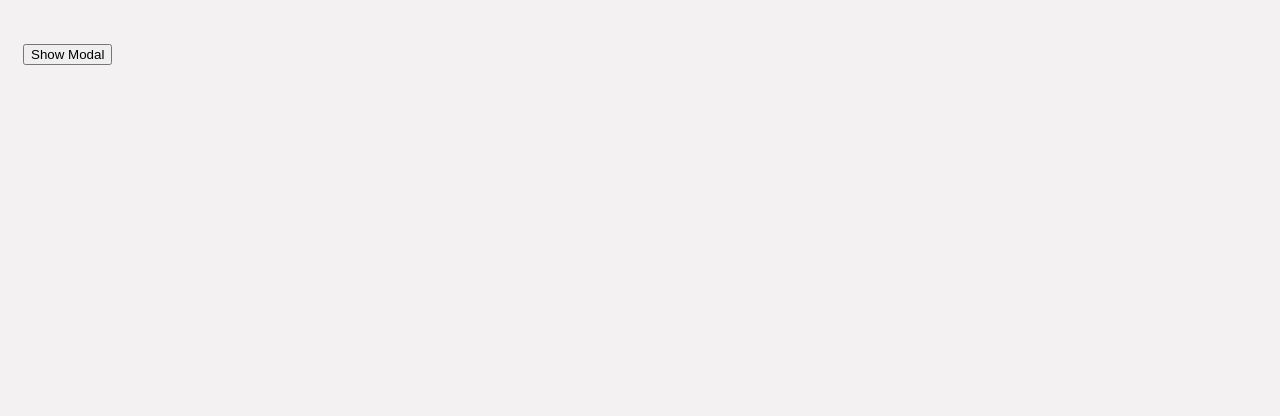
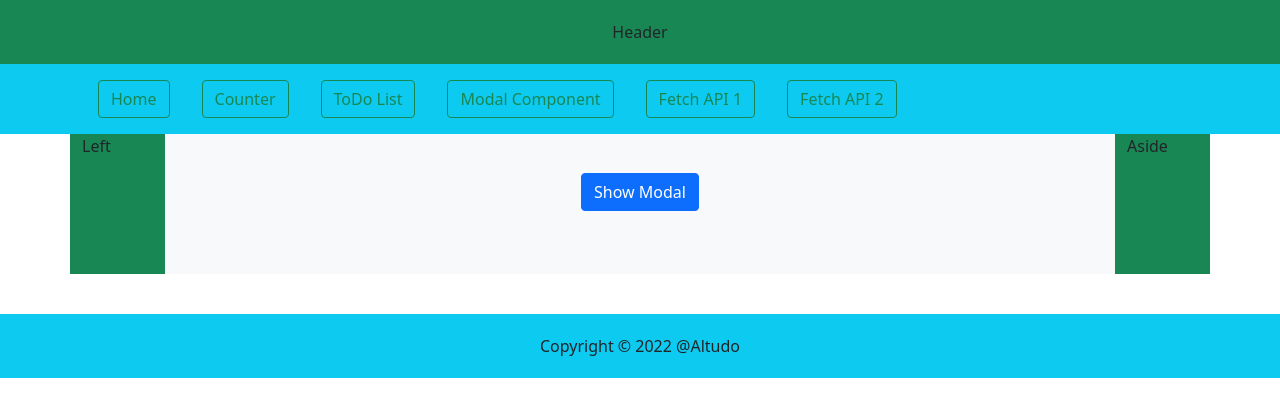
Before and after one commit to ervkgithub/cepta_react_training, a React (Create React App) app: page /compmodal in a window 1280 px wide. Shown: the top 416 px of the page. Built offline with nearby package versions, Linux system fonts and the light colour scheme.

Commit message:
Router component created

```diff
--- a/package.json
+++ b/package.json
@@ -6,8 +6,11 @@
     "@testing-library/jest-dom": "^5.16.4",
     "@testing-library/react": "^12.1.4",
     "@testing-library/user-event": "^13.5.0",
+    "bootstrap": "^5.1.3",
     "react": "^18.0.0",
+    "react-bootstrap": "^2.3.0",
     "react-dom": "^18.0.0",
+    "react-router-dom": "^6.3.0",
     "react-scripts": "5.0.0",
     "web-vitals": "^2.1.4"
   },
--- a/src/App.js
+++ b/src/App.js
@@ -1,24 +1,42 @@
-import logo from './logo.svg';
-import './App.css';
+import { BrowserRouter, Route, Routes } from 'react-router-dom';
+import Header from './common/Header';
+import Footer from './common/Footer';
+import Menu  from './common/Menu';
+import Home  from './Home';
+import Counter  from './component/Counter';
+// import FunComp  from './component/FunComp';
+import ToDoAssignment  from './component/ToDoAssignment';
+import ComponentModal  from './component/ComponentModal';
+import ComponentAPI  from './component/ComponentAPI';
+import FetchAPI  from './component/FetchAPI';
 
 function App() {
   return (
-    <div className="App">
-      <header className="App-header">
-        <img src={logo} className="App-logo" alt="logo" />
-        <p>
-          Edit <code>src/App.js</code> and save to reload.
-        </p>
-        <a
-          className="App-link"
-          href="https://reactjs.org"
-          target="_blank"
-          rel="noopener noreferrer"
-        >
-          Learn React
-        </a>
-      </header>
-    </div>
+    <BrowserRouter>
+    <Header/>
+    <main>
+    <Menu/>
+      <div className='container'>
+        <div className='row'>
+        <div className='col-lg-1 bg-success'>Left</div>
+            <div className='col-sm-10 col-lg-10 bg-light main-wrapper'>
+              <Routes>
+                <Route path='/' element = {<Home/>}/>
+                <Route path='/home' element = {<Home/>}/>
+                <Route path='/counter' element = {<Counter/>}/>
+                <Route path='/compmodal' element = {<ComponentModal/>}/>
+                <Route path='/todo' element = {<ToDoAssignment/>}/>
+                <Route path='/compapi' element = {<ComponentAPI/>}/>
+                <Route path='/fetchapi' element = {<FetchAPI/>}/>
+              </Routes>
+            </div>
+            <div className='col-lg-1 bg-success'>Aside</div>
+        </div>
+      </div>
+      </main>
+      <Footer/>
+    </BrowserRouter>
+
   );
 }
 
--- /dev/null
+++ b/src/common/Footer.js
@@ -0,0 +1,16 @@
+import React from 'react';
+
+const Footer = () => {
+    return(
+        <>
+            <div className='bg-info'>
+                <footer className='footer-wrap'>
+                    Copyright &copy; 2022 @Altudo
+                </footer>
+            </div>
+
+        </>
+    )
+}
+
+export default Footer;
--- /dev/null
+++ b/src/common/Header.js
@@ -0,0 +1,15 @@
+import React from 'react';
+
+const Header = () => {
+    return(
+        <>
+            <div className='bg-success'>
+                <header className='header-wrap'>
+                    Header
+                </header>
+            </div>
+        </>
+    )
+}
+
+export default Header;
--- /dev/null
+++ b/src/common/Menu.js
@@ -0,0 +1,26 @@
+
+import { Link } from 'react-router-dom';
+import { Nav, Navbar } from 'react-bootstrap';
+
+const Menu = () => {
+
+    return (
+        <>
+            <div className='bg-info'>
+                <div className='container'>
+                    <Navbar expand="lg">
+                        <Nav.Link><Link to="/home" className='btn btn-outline-success'>Home</Link></Nav.Link>
+                        <Nav.Link><Link to="/counter" className='btn btn-outline-success'>Counter</Link></Nav.Link>
+                        <Nav.Link><Link to="/todo" className='btn btn-outline-success'>ToDo List</Link></Nav.Link>
+                        <Nav.Link><Link to="/compmodal" className='btn btn-outline-success'>Modal Component</Link></Nav.Link>
+                        <Nav.Link><Link to="/compapi" className='btn btn-outline-success'>Fetch API 1</Link></Nav.Link>
+                        <Nav.Link><Link to="/fetchapi" className='btn btn-outline-success'>Fetch API 2</Link></Nav.Link>
+                    </Navbar>
+
+                </div>
+            </div>
+        </>
+    )
+}
+
+export default Menu;
--- /dev/null
+++ b/src/component/ComponentAPI.js
@@ -0,0 +1,30 @@
+import React, { useState, useEffect } from "react";
+
+const ComponentAPI = () => {
+    const [apiDataArr, setApiDataArr] = useState();
+
+    useEffect(() => {
+        fetch('https://api.publicapis.org/entries')
+            .then((resp) => {
+                return resp.json();
+            })
+            .then((data) => {
+                console.log(data);
+                setApiDataArr(data.entries);
+            })
+        console.log(apiDataArr);
+    })
+
+    return (
+        <>
+            <div>API Call using useEffect</div>
+            <ul class="list-group">
+                {apiDataArr && apiDataArr.map((item) => (
+                    <li class="list-group-item">{item.Description}</li>
+                ))}
+            </ul>
+        </>
+    )
+}
+
+export default ComponentAPI;
--- a/src/component/ComponentModal.js
+++ b/src/component/ComponentModal.js
@@ -1,24 +1,25 @@
-import React, {useState} from 'react'
+import React, { useState } from 'react'
 
-const ComponentModal = () =>{
+const ComponentModal = () => {
     const [status, setStatus] = useState(false);
-    const showModal = () =>{
+    const showModal = () => {
         setStatus(status => true);
     }
-   const closeModal = ()=>{
+    const closeModal = () => {
         setStatus(status => false);
     }
-    return(
+    return (
         <>
-        <br></br><br></br>
-           <button type='button' onClick={showModal}>Show Modal</button> <br></br>
+            <br></br>
+            <button className='btn btn-primary modal-btn' type='button' onClick={showModal}>Show Modal</button>
+            <br></br> <br></br>
             {status &&
-            <div className='modal'>
-                <div className='modal-content'>
+                <div className='modal-custom'>
+                    <div className='modal-content-custom'>
                         <div>Modal Title</div>
                         <p>Modal Description</p>
                         <br></br>
-                    <button type='button' onClick={closeModal}>Close</button>
+                        <button className='btn btn-info' type='button' onClick={closeModal}>Close</button>
                     </div>
                 </div>
             }
--- /dev/null
+++ b/src/component/FetchAPI.js
@@ -0,0 +1,56 @@
+import React, { useEffect, useState } from 'react';
+
+const FetchAPI = () => {
+    const [issuesArr, setIssuesArr] = useState([]);
+    const [pageNum] = useState([1, 2, 3, 4, 5, 6, 7, 8, 9, 10]);
+    const [currentPageNum, setCurrentPageNum] = useState(1);
+
+    useEffect(() => {
+        fetch(`https://api.github.com/repositories/1296269/issues?page=${currentPageNum}&per_page=10`)
+            .then((resp) => {
+                return resp.json();
+            })
+            .then((data) => {
+                //console.log(data);
+                setIssuesArr(data);
+                // setIssuesArr([...issuesArr, ...data]);
+            })
+    }, [currentPageNum])
+
+    return (
+        <>
+            <div>
+                Github issues List
+            </div>
+            {
+                pageNum && pageNum.map((item) => (
+                    <button className="btn btn-info btn-sm" onClick={() => setCurrentPageNum(item)}>Page {item}</button>
+                ))
+            }
+
+            <button className='btn btn-primary btn-sm'>Load More...</button>
+            <div className='table-responsive'>
+                <table className='table'>
+                    <tr>
+                        <th>Number</th>
+                        <th>ID</th>
+                        <th>Login User</th>
+                        <th>URL</th>
+                    </tr>
+                    {
+                        issuesArr && issuesArr.map((item) => (
+                            <tr key={item.number}>
+                                <td>{item.number}</td>
+                                <td>{item.id}</td>
+                                <td>{item.user.login}</td>
+                                <td>{item.user.url}</td>
+                            </tr>
+                        ))
+                    }
+                </table>
+            </div>
+        </>
+    )
+}
+
+export default FetchAPI;
--- a/src/index.css
+++ b/src/index.css
@@ -38,6 +38,7 @@ body {
     margin: 0px 0 5px 0px;
     width: 87%;
     display: inline-block;
+    border: 1px solid #ccc;
 }
 
 .todo_list:first-child{margin-top: 20px;}
@@ -53,7 +54,7 @@ body {
 
 /* modal css */
 
-.modal{
+.modal-custom{
   background: #fff;
   text-align: center;
   max-width: 600px;
@@ -63,18 +64,36 @@ body {
   width: 100%;
   left: 0;
   right: 0;
-  top: 25%;
+  top: 35%;
+  border: 1px solid #ccc;
 }
 
-.modal button{
-  cursor: pointer;
-    background: #000;
-    color: #fff;
-    outline: none;
-    border: none;
-    float: right;
-    width: 50px;
-    height: 50px;
-    text-align: center;
-    border-radius: 50%;
+.modal-btn{
+  display: flex !important;
+  margin: auto;
+  text-align: center;
 }
+
+/* Global css */
+
+body{
+  padding: 0;
+  margin: 0;
+}
+
+main{
+  margin: 0 0 40px 0;
+}
+
+header, footer{
+  text-align: center;
+  padding: 20px;
+}
+
+.main-wrapper{
+  padding: 15px 30px;
+}
+
+button.btn.btn-info.btn-sm {
+  margin: 10px 10px 10px 0;
+}
--- a/src/index.js
+++ b/src/index.js
@@ -1,16 +1,20 @@
 import React from 'react';
 import ReactDOM from 'react-dom';
 import './index.css';
-// import App from './App';
+import '../node_modules/bootstrap/dist/css/bootstrap.min.css';
+import App from './App';
+
 // import Home from './Home';
 //import Counter from './component/Counter';
 // import ToDoAssignment from './component/ToDoAssignment';
 //import FunComp from './component/FunComp';
-import ComponentModal from './component/ComponentModal';
+//import ComponentModal from './component/ComponentModal';
+// import ComponentAPI from './component/ComponentAPI';
+
 
 ReactDOM.render(
   <React.StrictMode>
-    <ComponentModal />
+    <App />
   </React.StrictMode>,
   document.getElementById('root')
 );
```
Also changed, not shown: 1 other file (tests, documents, lock files or other folders). Lines whose indentation alone changed are shown as unchanged.
